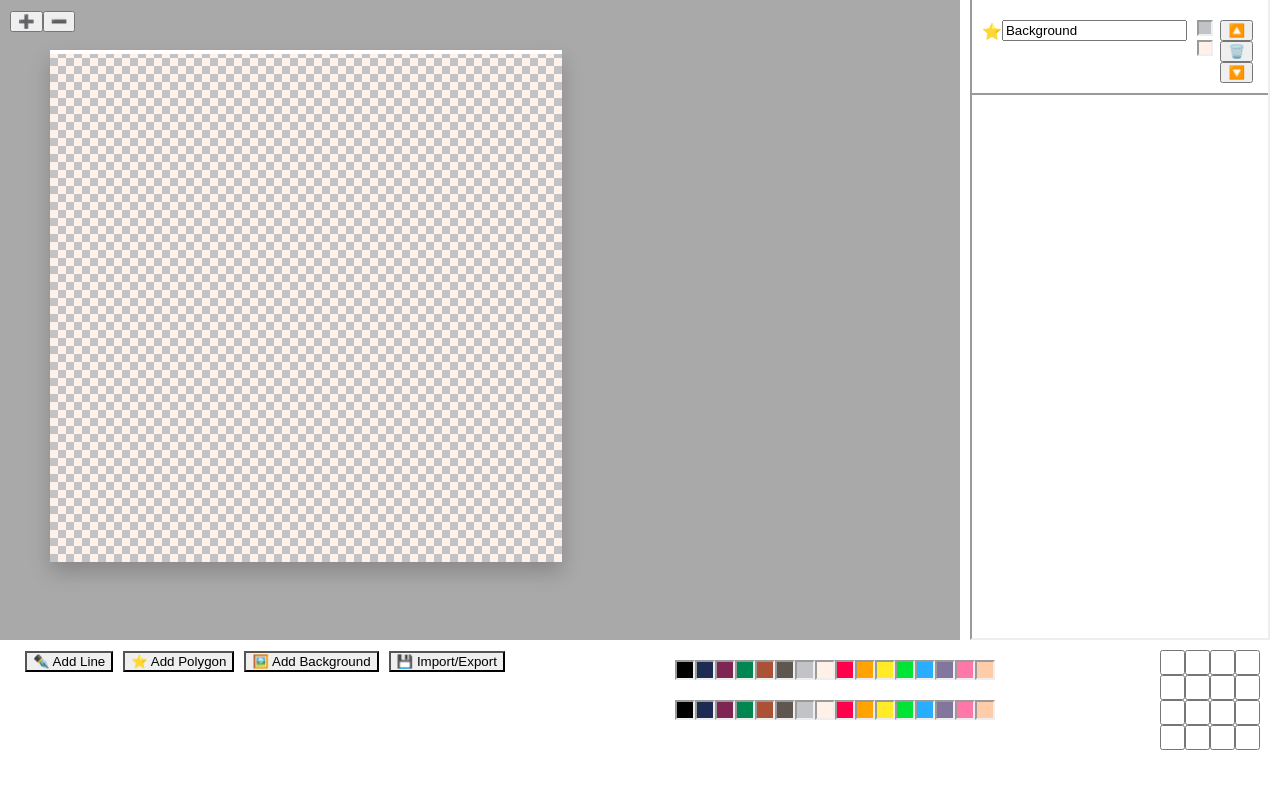
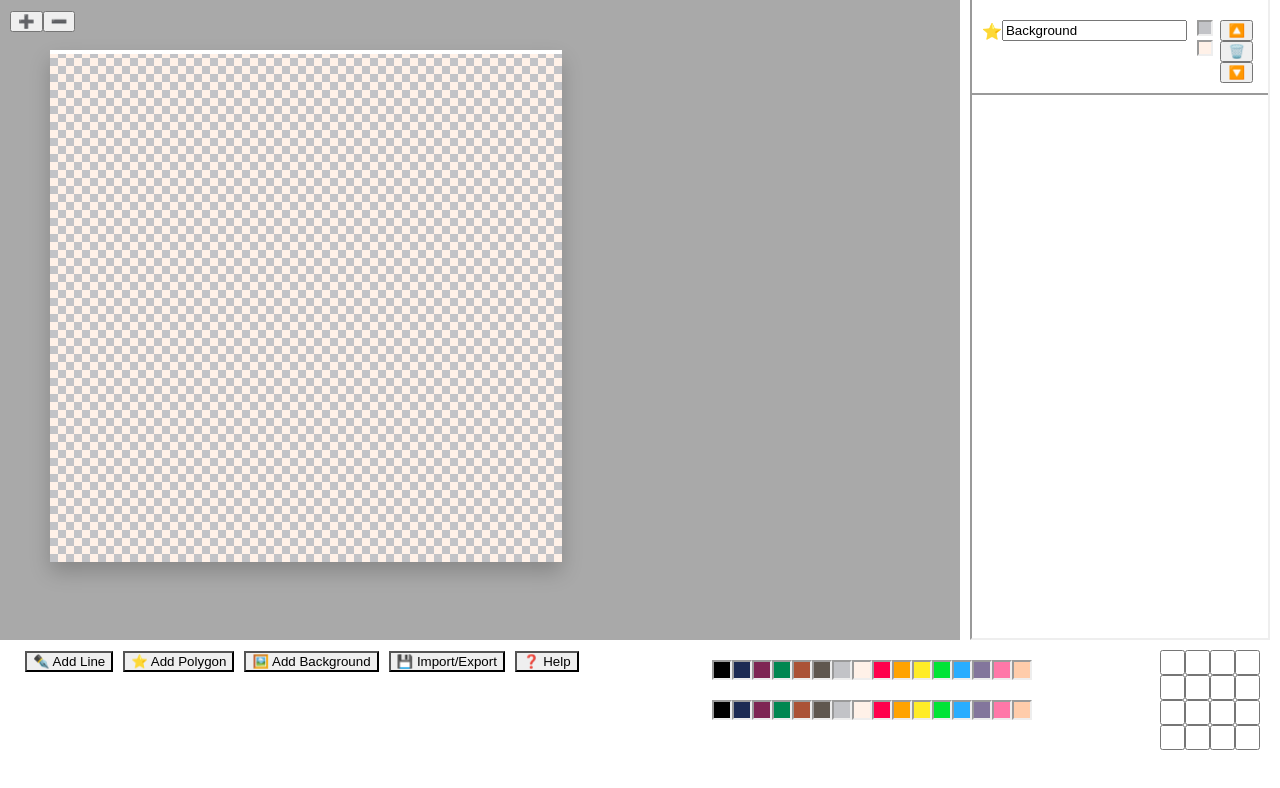
Before and after one commit to hypothete/gmagic, a React (Create React App) app: page / in a window 1280 px wide. Shown: the top 788 px of the page. Built offline with nearby package versions, Linux system fonts and the light colour scheme.

Commit message:
added help button

```diff
--- a/src/components/ToolsPalette.js
+++ b/src/components/ToolsPalette.js
@@ -33,6 +33,7 @@ const ToolButton = styled.button`
   margin: 0px 5px 5px 5px;
   border-width: 2px;
   border-color: ${props => props.active ? 'blue' : 'none'};
+  cursor: pointer;
 `;
 
 const ToolRow = styled.div`
@@ -70,6 +71,11 @@ class ToolsPalette extends Component {
             onClick={() => {openModal()}} >
             <span role="img" aria-label="open export modal">💾 Import/Export</span>
           </ToolButton>
+          <a href="//github.com/hypothete/gmagic" target="_blank" rel="noreferrer noopener">
+            <ToolButton>
+              <span role="img" aria-label="go to help readme">❓ Help</span>
+            </ToolButton>
+          </a>
           </ToolRow>
           <ToolRow>
           {
```
Also changed, not shown: screenshots/ui.png, 1 other file (tests, documents, lock files or other folders).
